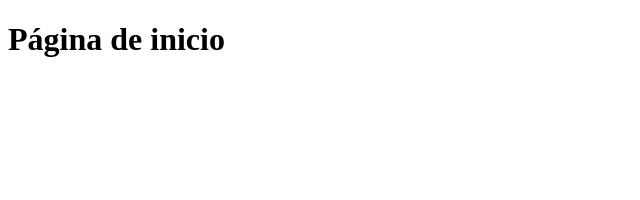
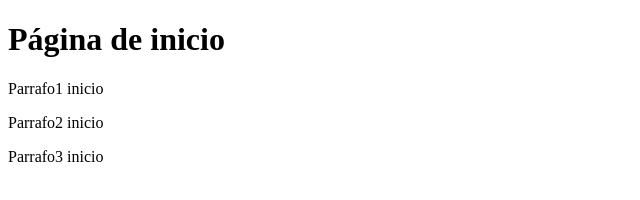
Before and after one commit to cphart/ramas2, a plain HTML site: page index.html in a window 1280 px wide. Shown: the whole page, without its empty margins (0-640 px from the left). Drawn offline with Linux system fonts and the light colour scheme.

Commit message:
añadidos 3 parrafos a index

```diff
--- a/index.html
+++ b/index.html
@@ -7,5 +7,8 @@
 </head>
 <body>
     <h1>Página de inicio</h1>
+    <p>Parrafo1 inicio</p>
+    <p>Parrafo2 inicio</p>
+    <p>Parrafo3 inicio</p>
 </body>
 </html>
```
